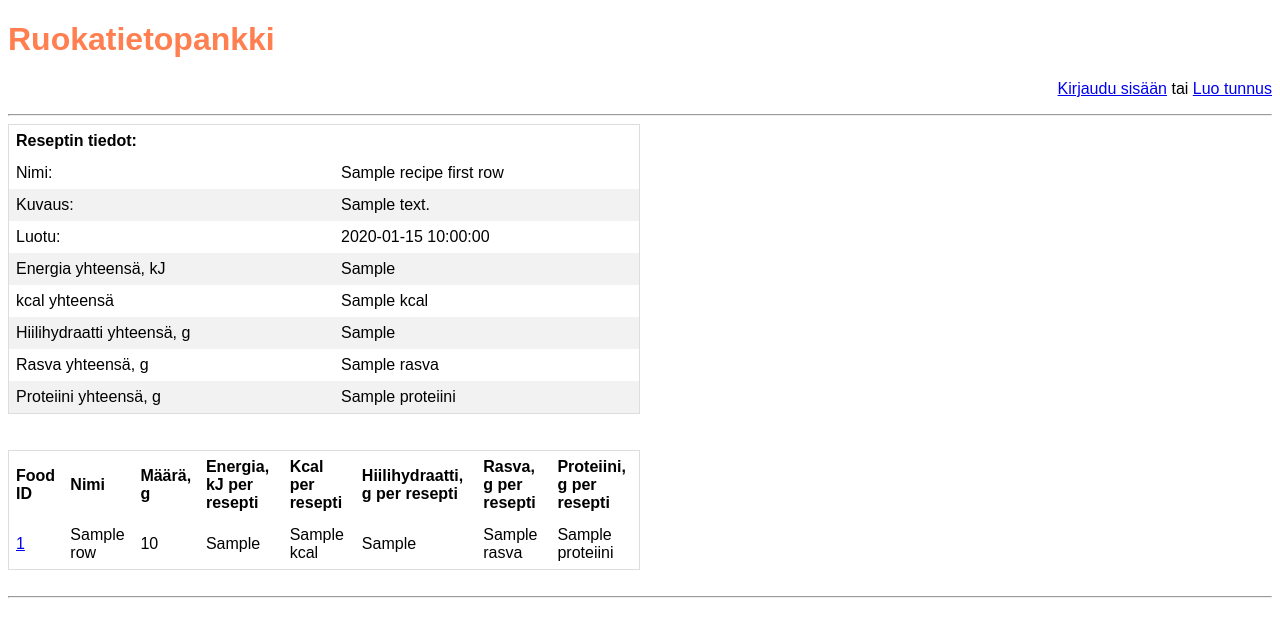
After one commit to phazi/ruokatietopankki, a Flask app: template src/templates/recipepage.html in a window 1280 px wide. The commit adds this page. Shown: the top 637 px of the page. Run offline with Flask 3, Linux system fonts and the light colour scheme; the template is opened without the code that fills it: most values are stand-ins (such as "Sample title", 1, 10 or a date in 2020).

Commit message:
add recepies page. show recepies in logged in users index.html

```diff
--- a/src/app.py
+++ b/src/app.py
@@ -7,6 +7,7 @@ from os import getenv
 from werkzeug.security import check_password_hash, generate_password_hash
 import food
 import users
+import recipes
 
 app = Flask(__name__)
 app.secret_key = getenv("SECRET_KEY")
@@ -18,7 +19,9 @@ db.init_app(app)
 def index():
     if "username" in session:
         userid = users.get_userid(session["username"])
-        return render_template('index.html', fav_food_rows=food.my_fav_foods(userid))
+        my_recipe_rows=recipes.my_recipes_summary(userid)
+        return render_template('index.html', fav_food_rows=food.my_fav_foods(userid),
+                               my_recipe_rows=recipes.my_recipes_summary(userid))
     else:
         return render_template('index.html')
 
@@ -86,10 +89,13 @@ def foodpage(id):
                WHERE foodid = (:id)""")
     food_result = db.session.execute(food_sql,{"id":id})
     food_row = food_result.fetchone()
-    if food.food_in_fav_foods(id, users.get_userid(session["username"])) != None:
-        return render_template("foodpage.html", food_stats=food_row,fav_food_added=True)
+    if "username" in session:
+        if food.food_in_fav_foods(id, users.get_userid(session["username"])) != None:
+            return render_template("foodpage.html", food_stats=food_row,fav_food_added=True)
+        else:
+            return render_template("foodpage.html", food_stats=food_row,fav_food_added=False)
     else:
-        return render_template("foodpage.html", food_stats=food_row,fav_food_added=False)
+        return render_template("foodpage.html", food_stats=food_row)
 
 @app.route("/foodpage/<int:id>/add_fav_food", methods=["POST"])
 def add_fav_food(id):
@@ -105,8 +111,52 @@ def add_fav_food(id):
         return redirect(foodpage_url)
 
 @app.route("/recipepage/<int:recipeid>")
-def recipepage():
-    return render_template("/")
+def recipepage(recipeid):
+    userid = users.get_userid(session["username"])
+    recipe_sql = text("""SELECT recipe_foods.recipeid
+                            ,user_recipes.name
+                            ,user_recipes.description
+                            ,user_recipes.created_ts
+                            ,ROUND(SUM(food_stats.energia_laskennallinen * recipe_foods.amount), 1) AS energia_laskennallinen
+                            ,ROUND(SUM(food_stats.rasva * recipe_foods.amount), 1) AS rasva
+                            ,ROUND(SUM(food_stats.hiilihydraatti_imeytyva * recipe_foods.amount), 1) AS hiilihydraatti_imeytyva
+                            ,ROUND(SUM(food_stats.hiilihydraatti_erotuksena * recipe_foods.amount), 1) AS hiilihydraatti_erotuksena
+                            ,ROUND(SUM(food_stats.proteiini * recipe_foods.amount), 1) AS proteiini
+                            ,ROUND(SUM(food_stats.alkoholi * recipe_foods.amount), 1) AS alkoholi
+                            ,ROUND(SUM(food_stats.tuhka * recipe_foods.amount), 1) AS tuhka
+                            ,ROUND(SUM(food_stats.vesi * recipe_foods.amount), 1) AS vesi
+                            ,ROUND(SUM(food_stats.kcal * recipe_foods.amount), 1) AS kcal
+                        FROM user_recipes
+                        INNER JOIN recipe_foods ON user_recipes.userid = :userid
+                            AND user_recipes.recipeid = :recipeid
+                            AND user_recipes.recipeid = recipe_foods.recipeid
+                        INNER JOIN food_stats ON recipe_foods.recipeid = user_recipes.recipeid
+                            AND recipe_foods.foodid = food_stats.foodid
+                        GROUP BY recipe_foods.recipeid
+                            ,user_recipes.name
+                            ,user_recipes.description
+                            ,user_recipes.created_ts""")
+    recipe_result = db.session.execute(recipe_sql,{"userid":userid,"recipeid":recipeid})
+    recipe_first_row = recipe_result.fetchone()
+    recipe_foods_sql = text("""SELECT recipe_foods.amount
+                                ,food_stats.foodid
+                                ,food_stats.foodname
+                                ,ROUND(food_stats.energia_laskennallinen, 1) * recipe_foods.amount AS energia_laskennallinen
+                                ,ROUND(food_stats.rasva, 1) * recipe_foods.amount AS rasva
+                                ,ROUND(food_stats.hiilihydraatti_imeytyva, 1) * recipe_foods.amount AS hiilihydraatti_imeytyva
+                                ,ROUND(food_stats.hiilihydraatti_erotuksena, 1) * recipe_foods.amount AS hiilihydraatti_erotuksena
+                                ,ROUND(food_stats.proteiini, 1) * recipe_foods.amount AS proteiini
+                                ,ROUND(food_stats.alkoholi, 1) * recipe_foods.amount AS alkoholi
+                                ,ROUND(food_stats.tuhka, 1) * recipe_foods.amount AS tuhka
+                                ,ROUND(food_stats.vesi, 1) * recipe_foods.amount AS vesi
+                                ,ROUND(food_stats.kcal, 1) * recipe_foods.amount AS kcal
+                            FROM recipe_foods
+                            INNER JOIN food_stats ON recipe_foods.recipeid = :recipeid
+                                AND recipe_foods.foodid = food_stats.foodid""")
+    recipe_foods_results = db.session.execute(recipe_foods_sql,{"recipeid":recipe_first_row.recipeid})
+    recipe_food_rows = recipe_foods_results.fetchall()
+
+    return render_template("/recipepage.html",recipe_rows=recipe_food_rows,recipe_first_row=recipe_first_row)
 
 
 @app.route("/create_recipe", methods=["GET","POST"])
--- a/src/templates/my_fav_foods.html
+++ b/src/templates/my_fav_foods.html
@@ -16,7 +16,7 @@
     }
     </style>
 
-<h3>Suosikkiruuat</h3>
+<h3>Omat suosikkiruuat</h3>
 <div>
     <table>
         <thead>
--- /dev/null
+++ b/src/templates/recipepage.html
@@ -0,0 +1,97 @@
+{% extends "layout.html" %}
+{% block title %}{{ recipe_first_row.name }}{% endblock %}
+{% block content %}
+
+<style>
+    table {
+        border-collapse: collapse;
+        border-spacing: 0;
+        width: 50%;
+        border: 1px solid #ddd;
+    }
+
+    th,
+    td {
+        text-align: left;
+        padding: 7px;
+    }
+
+    tr:nth-child(even) {
+        background-color: #f2f2f2;
+    }
+</style>
+<table>
+    <thead>
+        <tr>
+            <th>Reseptin tiedot:</th>
+            <th></th>
+        </tr>
+    </thead>
+    <tbody>
+        <tr>
+            <td>Nimi:</td>
+            <td>{{ recipe_first_row.name }}</td>
+        </tr>
+        <tr>
+            <td>Kuvaus:</td>
+            <td>{{ recipe_first_row.description }}</td>
+        </tr>
+        <tr>
+            <td>Luotu:</td>
+            <td>{{ recipe_first_row.created_ts }}</td>
+        </tr>
+        <tr>
+            <td>Energia yhteensä, kJ</td>
+            <td>{{ recipe_first_row.energia_laskennallinen }}</td>
+        </tr>
+        <tr>
+            <td>kcal yhteensä</td>
+            <td>{{ recipe_first_row.kcal }}</td>
+        </tr>
+        <tr>
+            <td>Hiilihydraatti yhteensä, g</td>
+            <td>{{ recipe_first_row.hiilihydraatti_imeytyva }}</td>
+        </tr>
+        <tr>
+            <td>Rasva yhteensä, g</td>
+            <td>{{ recipe_first_row.rasva }}</td>
+        </tr>
+        <tr>
+            <td>Proteiini yhteensä, g</td>
+            <td>{{ recipe_first_row.proteiini }}</td>
+        </tr>
+    </tbody>
+</table>
+<br><br>
+
+<table>
+    <thead>
+        <tr>
+            <th>Food ID</th>
+            <th>Nimi</th>
+            <th>Määrä, g</th>
+            <th>Energia, kJ per resepti</th>
+            <th>Kcal per resepti</th>
+            <th>Hiilihydraatti, g per resepti</th>
+            <th>Rasva, g per resepti</th>
+            <th>Proteiini, g per resepti</th>
+        </tr>
+    </thead>
+    <tbody>
+        {% for row in recipe_rows %}
+        <tr>
+            <td><a href="/foodpage/{{ row.foodid }}">{{ row.foodid }}</td>
+            <td>{{ row.foodname }}</td>
+            <td>{{ row.amount }}</td>
+            <td>{{ row.energia_laskennallinen }}</td>
+            <td>{{ row.kcal }}</td>
+            <td>{{ row.hiilihydraatti_imeytyva }}</td>
+            <td>{{ row.rasva }}</td>
+            <td>{{ row.proteiini }}</td>
+        </tr>
+    </tbody>
+    {% endfor %}
+</table>
+<br>
+
+{% endblock %}
```
Also changed, not shown: src/recipes.py (added, +29 -0 lines), src/templates/create_recipe.html (+71 -0 lines), src/templates/index.html (+9 -5 lines), src/templates/my_recipes.html (added, +56 -0 lines).
